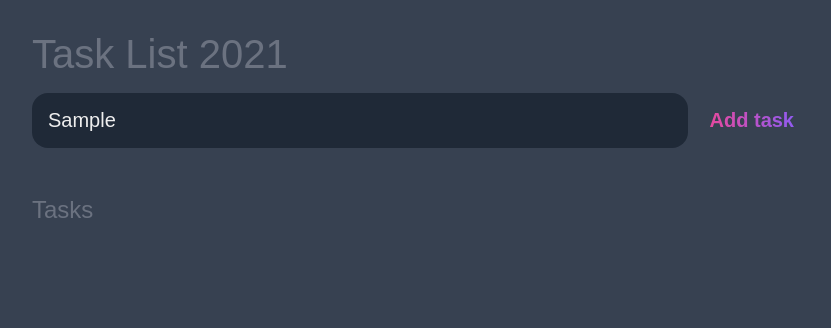
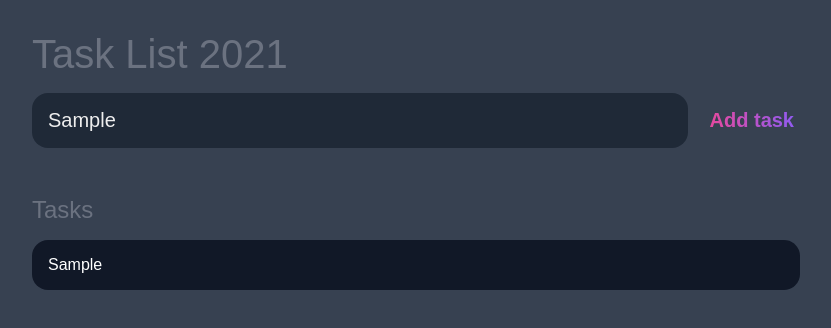
Before and after one commit to varunsudrik/todo-list, a plain HTML site: page index.html in a window 1280 px wide. Both pictures are taken after typing "Sample" into the empty fields and a click on the input "Add task". Shown: the whole page, without its empty margins (224-1055 px from the left). Drawn offline with Linux system fonts and the light colour scheme.

Commit message:
commit
added new task functionality

```diff
--- a/index.html
+++ b/index.html
@@ -41,6 +41,7 @@
 				</div> -->
         </div>
       </section>
+      <div id="zo"></div>
     </main>
 
     <script src="script.js"></script>
--- a/script.js
+++ b/script.js
@@ -1,7 +1,7 @@
 window.addEventListener('load',()=>{
     const form = document.querySelector("#new-task-form")
     const input = document.querySelector("#new-task-input")
-    const list_ele = document.querySelector(".task")
+    const list_el = document.querySelector("#tasks")
 
     form.addEventListener("submit", (e)=>{
         e.preventDefault();
@@ -12,7 +12,22 @@ window.addEventListener('load',()=>{
             return
         }
 
+        let task_el = document.createElement("div")
+        task_el.classList.add("task")
+
+        let task_content_el = document.createElement("div")
+        task_content_el.classList.add("content")
+        task_content_el.innerText = task
+
+        task_el.appendChild(task_content_el)
+        console.log(task_el)
+        list_el.appendChild(task_el)
+
+
 
 
     })
+
+
+
 })
```
